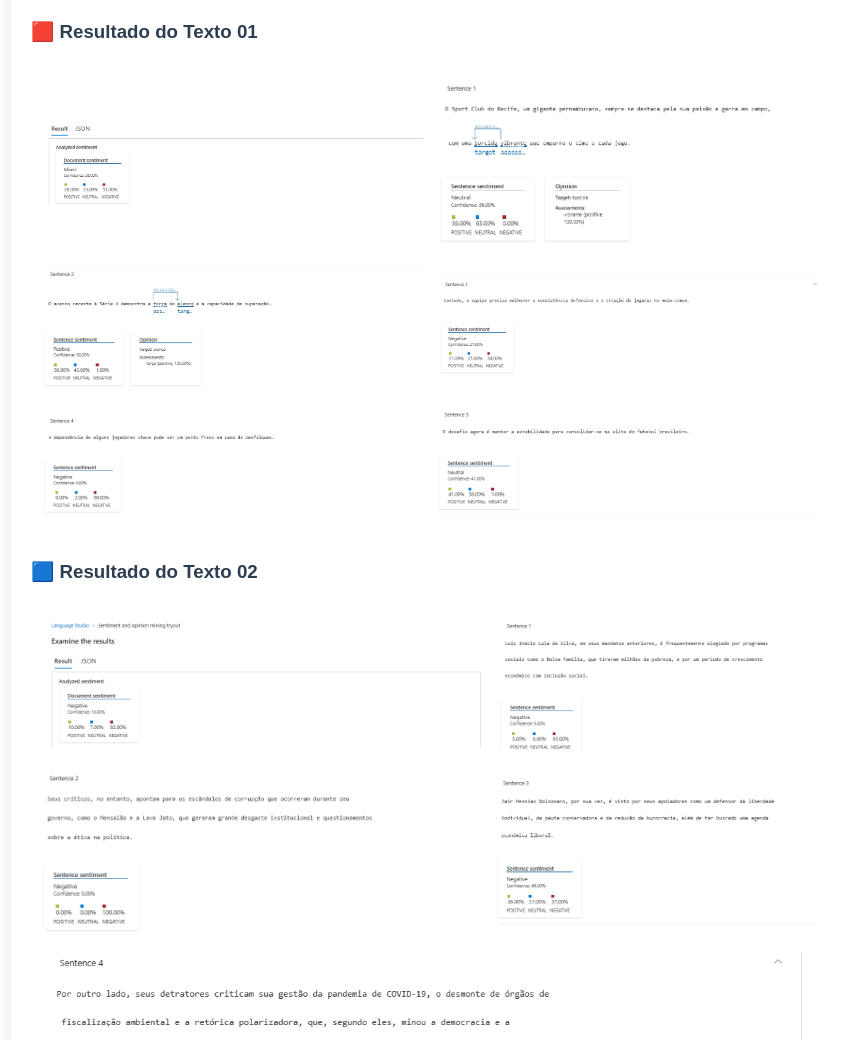
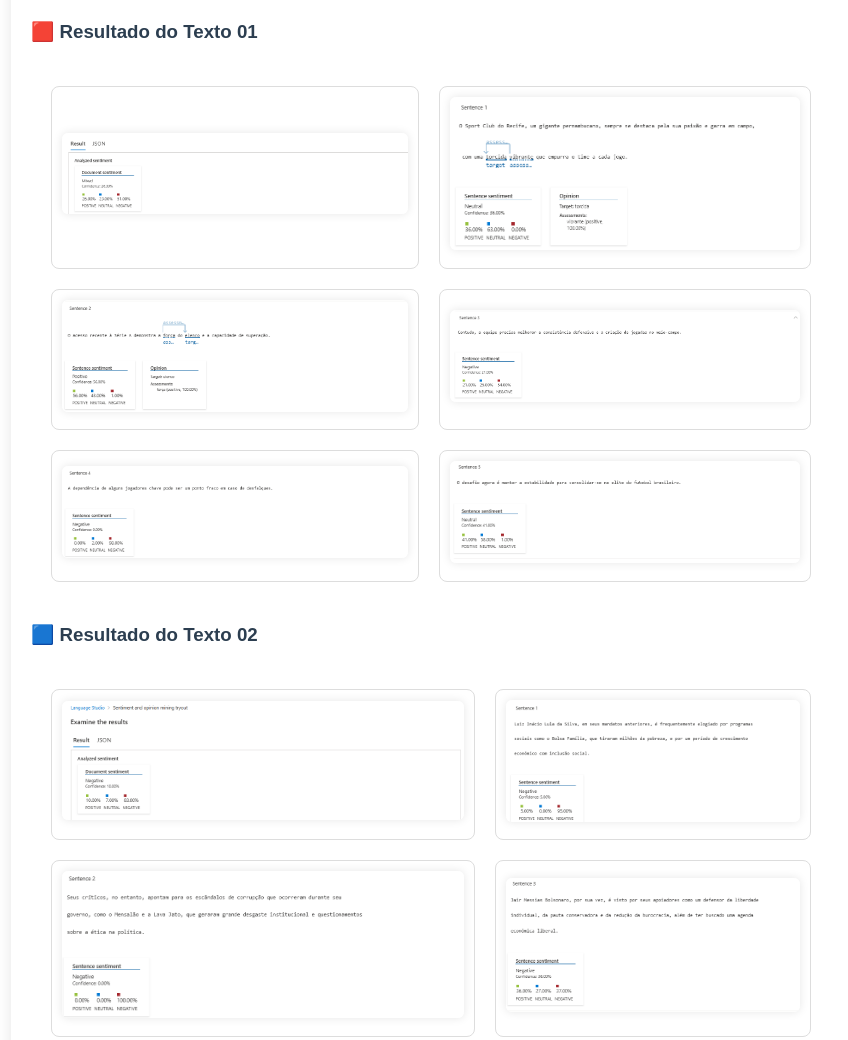
Before and after one commit to franciscohamiltonjr/projeto-de-ia-analise-sentimentos-language-studio, a plain HTML site: page index.html in a window 1280 px wide. Shown: the part 1039-2079 px from the top of the page, without its empty margins (209-1057 px from the left). Drawn offline with Linux system fonts and the light colour scheme.

Commit message:
Update index.html
Melhoramento da visualização dos resultados

```diff
--- a/index.html
+++ b/index.html
@@ -97,79 +97,81 @@
 <h2>📸 Capturas de Tela</h2>
 
 <h3>🟥 Resultado do Texto 01</h3>
-<table style="width: 100%; border-spacing: 10px;">
+<table style="width: 100%; border-collapse: separate; border-spacing: 20px;">
   <tr>
-    <td>
+    <td style="border: 1px solid #ddd; padding: 10px; border-radius: 8px;">
       <a href="imagens/01-resultado-final-texto-01.png" target="_blank">
-        <img src="imagens/01-resultado-final-texto-01.png" alt="Resultado final texto 01" style="width: 100%; border-radius: 8px;">
+        <img src="imagens/01-resultado-final-texto-01.png" alt="Resultado final texto 01" style="width: 100%; border-radius: 6px; box-shadow: 0 0 10px rgba(0,0,0,0.1);">
       </a>
     </td>
-    <td>
+    <td style="border: 1px solid #ddd; padding: 10px; border-radius: 8px;">
       <a href="imagens/01-resultado-sentença-01-texto-01.png" target="_blank">
-        <img src="imagens/01-resultado-sentença-01-texto-01.png" alt="Sentença 01 texto 01" style="width: 100%; border-radius: 8px;">
+        <img src="imagens/01-resultado-sentença-01-texto-01.png" alt="Sentença 01 texto 01" style="width: 100%; border-radius: 6px; box-shadow: 0 0 10px rgba(0,0,0,0.1);">
+      </a>
+    </td>
+  </tr>
+  <!-- Continue os próximos pares abaixo com o mesmo estilo -->
+  <tr>
+    <td style="border: 1px solid #ddd; padding: 10px; border-radius: 8px;">
+      <a href="imagens/01-resultado-sentença-02-texto-01.png" target="_blank">
+        <img src="imagens/01-resultado-sentença-02-texto-01.png" alt="Sentença 02 texto 01" style="width: 100%; border-radius: 6px; box-shadow: 0 0 10px rgba(0,0,0,0.1);">
+      </a>
+    </td>
+    <td style="border: 1px solid #ddd; padding: 10px; border-radius: 8px;">
+      <a href="imagens/01-resultado-sentença-03-texto-01.png" target="_blank">
+        <img src="imagens/01-resultado-sentença-03-texto-01.png" alt="Sentença 03 texto 01" style="width: 100%; border-radius: 6px; box-shadow: 0 0 10px rgba(0,0,0,0.1);">
       </a>
     </td>
   </tr>
   <tr>
-    <td>
-      <a href="imagens/01-resultado-sentença-02-texto-01.png" target="_blank">
-        <img src="imagens/01-resultado-sentença-02-texto-01.png" alt="Sentença 02 texto 01" style="width: 100%; border-radius: 8px;">
+    <td style="border: 1px solid #ddd; padding: 10px; border-radius: 8px;">
+      <a href="imagens/01-resultado-sentença-04-texto-01.png" target="_blank">
+        <img src="imagens/01-resultado-sentença-04-texto-01.png" alt="Sentença 04 texto 01" style="width: 100%; border-radius: 6px; box-shadow: 0 0 10px rgba(0,0,0,0.1);">
       </a>
     </td>
-    <td>
-      <a href="imagens/01-resultado-sentença-03-texto-01.png" target="_blank">
-        <img src="imagens/01-resultado-sentença-03-texto-01.png" alt="Sentença 03 texto 01" style="width: 100%; border-radius: 8px;">
-      </a>
-    </td>
-  </tr>
-  <tr>
-    <td>
-      <a href="imagens/01-resultado-sentença-04-texto-01.png" target="_blank">
-        <img src="imagens/01-resultado-sentença-04-texto-01.png" alt="Sentença 04 texto 01" style="width: 100%; border-radius: 8px;">
-      </a>
-    </td>
-    <td>
+    <td style="border: 1px solid #ddd; padding: 10px; border-radius: 8px;">
       <a href="imagens/01-resultado-sentença-05-texto-01.png" target="_blank">
-        <img src="imagens/01-resultado-sentença-05-texto-01.png" alt="Sentença 05 texto 01" style="width: 100%; border-radius: 8px;">
+        <img src="imagens/01-resultado-sentença-05-texto-01.png" alt="Sentença 05 texto 01" style="width: 100%; border-radius: 6px; box-shadow: 0 0 10px rgba(0,0,0,0.1);">
       </a>
     </td>
   </tr>
 </table>
 
 <h3>🟦 Resultado do Texto 02</h3>
-<table style="width: 100%; border-spacing: 10px;">
+<table style="width: 100%; border-collapse: separate; border-spacing: 20px;">
   <tr>
-    <td>
+    <td style="border: 1px solid #ddd; padding: 10px; border-radius: 8px;">
       <a href="imagens/02-resultado-final-texto-02.png" target="_blank">
-        <img src="imagens/02-resultado-final-texto-02.png" alt="Resultado final texto 02" style="width: 100%; border-radius: 8px;">
+        <img src="imagens/02-resultado-final-texto-02.png" alt="Resultado final texto 02" style="width: 100%; border-radius: 6px; box-shadow: 0 0 10px rgba(0,0,0,0.1);">
       </a>
     </td>
-    <td>
+    <td style="border: 1px solid #ddd; padding: 10px; border-radius: 8px;">
       <a href="imagens/02-resultado-sentença-01-texto-02.png" target="_blank">
-        <img src="imagens/02-resultado-sentença-01-texto-02.png" alt="Sentença 01 texto 02" style="width: 100%; border-radius: 8px;">
+        <img src="imagens/02-resultado-sentença-01-texto-02.png" alt="Sentença 01 texto 02" style="width: 100%; border-radius: 6px; box-shadow: 0 0 10px rgba(0,0,0,0.1);">
       </a>
     </td>
   </tr>
   <tr>
-    <td>
+    <td style="border: 1px solid #ddd; padding: 10px; border-radius: 8px;">
       <a href="imagens/02-resultado-sentença-02-texto-02.png" target="_blank">
-        <img src="imagens/02-resultado-sentença-02-texto-02.png" alt="Sentença 02 texto 02" style="width: 100%; border-radius: 8px;">
+        <img src="imagens/02-resultado-sentença-02-texto-02.png" alt="Sentença 02 texto 02" style="width: 100%; border-radius: 6px; box-shadow: 0 0 10px rgba(0,0,0,0.1);">
       </a>
     </td>
-    <td>
+    <td style="border: 1px solid #ddd; padding: 10px; border-radius: 8px;">
       <a href="imagens/02-resultado-sentença-03-texto-02.png" target="_blank">
-        <img src="imagens/02-resultado-sentença-03-texto-02.png" alt="Sentença 03 texto 02" style="width: 100%; border-radius: 8px;">
+        <img src="imagens/02-resultado-sentença-03-texto-02.png" alt="Sentença 03 texto 02" style="width: 100%; border-radius: 6px; box-shadow: 0 0 10px rgba(0,0,0,0.1);">
       </a>
     </td>
   </tr>
   <tr>
-    <td colspan="2">
+    <td colspan="2" style="border: 1px solid #ddd; padding: 10px; border-radius: 8px;">
       <a href="imagens/02-resultado-sentença-04-texto-02.png" target="_blank">
-        <img src="imagens/02-resultado-sentença-04-texto-02.png" alt="Sentença 04 texto 02" style="width: 100%; border-radius: 8px;">
+        <img src="imagens/02-resultado-sentença-04-texto-02.png" alt="Sentença 04 texto 02" style="width: 100%; border-radius: 6px; box-shadow: 0 0 10px rgba(0,0,0,0.1);">
       </a>
     </td>
   </tr>
 </table>
+
 
   <h2>📚 Referências</h2>
   <ul>
```
